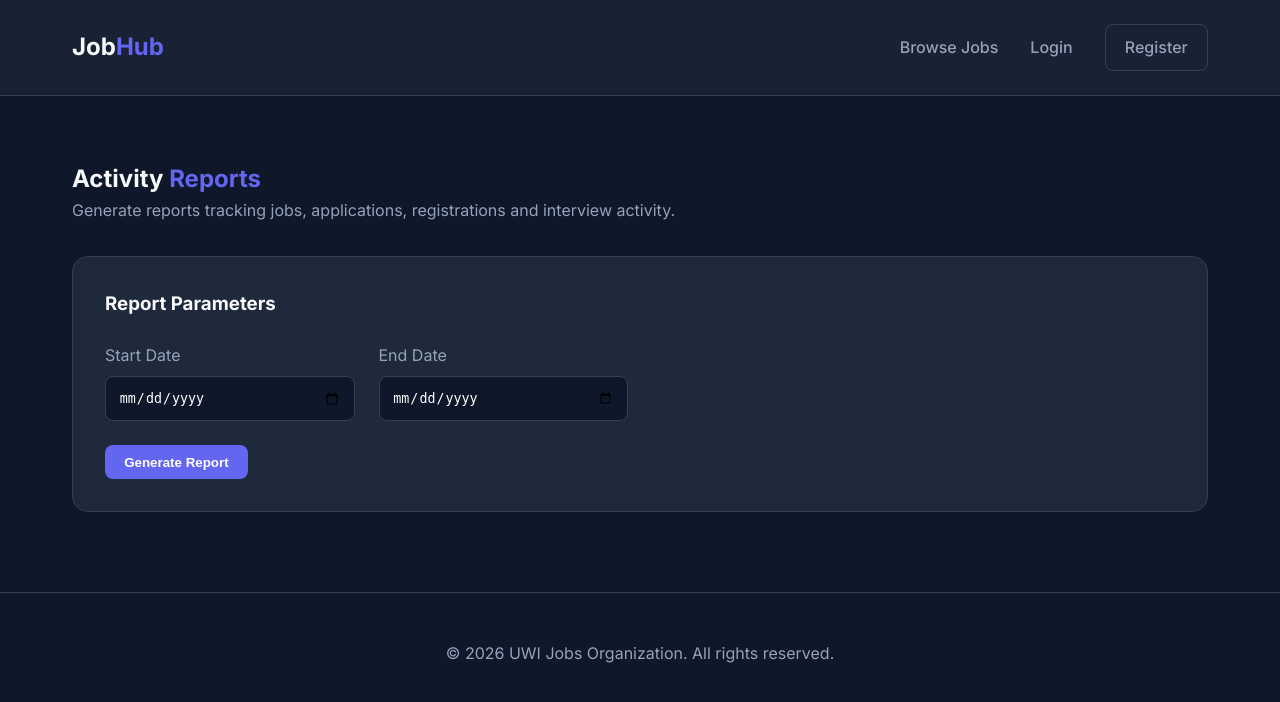
After one commit to renardopineuni-byte/JobsUWI, a Flask app: template templates/reports.html in a window 1280 px wide. The commit adds this page. Shown: the top 702 px of the page. Run offline with Flask 3, Linux system fonts and the light colour scheme; the template is opened without the code that fills it, so the values that code supplies are empty.

Commit message:
added reports

```diff
--- a/static/css/index.css
+++ b/static/css/index.css
@@ -225,3 +225,140 @@ body {
     gap: 1rem;
     margin-top: 1rem;
 }
+
+/* Reports */
+.report-section-title {
+    font-size: 1rem;
+    font-weight: 600;
+    color: var(--text-muted);
+    text-transform: uppercase;
+    letter-spacing: 0.05em;
+    margin-bottom: 1rem;
+    margin-top: 0.5rem;
+}
+.report-params {
+    background: var(--bg-card);
+    border: 1px solid var(--border);
+    border-radius: 16px;
+    padding: 2rem;
+    margin-top: 2rem;
+}
+
+.report-params-grid {
+    display: grid;
+    grid-template-columns: repeat(auto-fill, minmax(200px, 1fr));
+    gap: 1.5rem;
+    margin-bottom: 1.5rem;
+}
+
+.report-summary-grid {
+    display: grid;
+    grid-template-columns: repeat(auto-fill, minmax(200px, 1fr));
+    gap: 1.5rem;
+    margin-bottom: 2rem;
+}
+
+.report-summary-card {
+    background: var(--bg-card);
+    border: 1px solid var(--border);
+    border-radius: 12px;
+    padding: 1.5rem;
+}
+
+.report-summary-card .summary-label {
+    color: var(--text-muted);
+    font-size: 0.85rem;
+    margin-bottom: 0.5rem;
+}
+
+.report-summary-card .summary-value {
+    font-size: 2rem;
+    font-weight: 700;
+}
+
+.report-summary-card .summary-value.primary { color: var(--primary); }
+.report-summary-card .summary-value.accent  { color: var(--accent); }
+
+.report-breakdown-grid {
+    display: grid;
+    grid-template-columns: 1fr 1fr;
+    gap: 2rem;
+    margin-bottom: 2rem;
+}
+
+.report-breakdown-card {
+    background: var(--bg-card);
+    border: 1px solid var(--border);
+    border-radius: 16px;
+    padding: 2rem;
+}
+
+.report-breakdown-card h3 {
+    margin-bottom: 1.5rem;
+}
+
+.breakdown-row {
+    margin-bottom: 1rem;
+}
+
+.breakdown-row-header {
+    display: flex;
+    justify-content: space-between;
+    margin-bottom: 0.4rem;
+}
+
+.breakdown-row-header span:first-child {
+    color: var(--text-muted);
+    font-size: 0.9rem;
+}
+
+.breakdown-row-header span:last-child {
+    font-weight: 600;
+}
+
+.breakdown-track {
+    background: var(--bg-dark);
+    border-radius: 4px;
+    height: 6px;
+}
+
+.breakdown-fill {
+    height: 100%;
+    border-radius: 4px;
+}
+
+.breakdown-fill.primary { background: var(--primary); }
+.breakdown-fill.accent  { background: var(--accent); }
+
+.report-log-card {
+    background: var(--bg-card);
+    border: 1px solid var(--border);
+    border-radius: 16px;
+    padding: 2rem;
+}
+
+.report-log-card h3 {
+    margin-bottom: 1.5rem;
+}
+
+.report-table {
+    width: 100%;
+    border-collapse: collapse;
+    font-size: 0.9rem;
+}
+
+.report-table th {
+    text-align: left;
+    padding: 0.75rem;
+    color: var(--text-muted);
+    font-weight: 600;
+    border-bottom: 1px solid var(--border);
+}
+
+.report-table td {
+    padding: 0.75rem;
+    border-bottom: 1px solid var(--border);
+}
+
+.report-table td.muted { color: var(--text-muted); }
+.report-table td.accent { color: var(--accent); }
--- a/templates/base.html
+++ b/templates/base.html
@@ -26,6 +26,9 @@
                 {% endif %}
                 {% if current_user.role == 'employer' %}
                 <a href="/submit" class="btn btn-primary">Post a Job</a>
+                {% endif %}
+                {% if current_user.role == 'employee' %}
+                <a href="/reports">Reports</a>
                 {% endif %}
                 <a href="/logout">Logout ({{ current_user.username }})</a>
                 {% else %}
--- /dev/null
+++ b/templates/reports.html
@@ -0,0 +1,222 @@
+{% extends 'base.html' %}
+
+{% block content %}
+<div style="margin-top: 4rem;">
+    <h2>Activity <span style="color: var(--primary);">Reports</span></h2>
+    <p style="color: var(--text-muted);">Generate reports tracking jobs, applications, registrations and interview activity.</p>
+
+    <div class="report-params">
+        <h3 style="margin-bottom: 1.5rem;">Report Parameters</h3>
+        <form method="POST" action="/reports">
+            <div class="report-params-grid">
+                <div class="form-group" style="margin-bottom: 0;">
+                    <label for="start_date">Start Date</label>
+                    <input type="date" id="start_date" name="start_date"
+                           value="{{ start_date.strftime('%Y-%m-%d') if start_date else '' }}" required>
+                </div>
+                <div class="form-group" style="margin-bottom: 0;">
+                    <label for="end_date">End Date</label>
+                    <input type="date" id="end_date" name="end_date"
+                           value="{{ end_date.strftime('%Y-%m-%d') if end_date else '' }}" required>
+                </div>
+            </div>
+            <button type="submit" class="btn btn-primary">Generate Report</button>
+        </form>
+    </div>
+
+    {% if report %}
+    <div style="margin-top: 2.5rem;">
+        <p style="color: var(--text-muted); margin-bottom: 1.5rem;">
+            Report period: <strong>{{ report.start_date.strftime('%d %b %Y') }}</strong> to <strong>{{ report.end_date.strftime('%d %b %Y') }}</strong>
+        </p>
+
+        <!-- Jobs Section -->
+        <h3 class="report-section-title">Job Listings</h3>
+        <div class="report-summary-grid" style="grid-template-columns: repeat(4, minmax(0, 1fr));">
+            <div class="report-summary-card">
+                <p class="summary-label">Total Submitted</p>
+                <p class="summary-value primary">{{ report.total_jobs }}</p>
+            </div>
+            <div class="report-summary-card">
+                <p class="summary-label">Approved</p>
+                <p class="summary-value" style="color: var(--success);">{{ report.jobs_approved }}</p>
+            </div>
+            <div class="report-summary-card">
+                <p class="summary-label">Rejected</p>
+                <p class="summary-value" style="color: #ef4444;">{{ report.jobs_rejected }}</p>
+            </div>
+            <div class="report-summary-card">
+                <p class="summary-label">Pending Review</p>
+                <p class="summary-value" style="color: #eab308;">{{ report.jobs_pending }}</p>
+            </div>
+        </div>
+
+        {% if report.top_companies %}
+        <div class="report-breakdown-card" style="margin-bottom: 2rem;">
+            <h3>Top Employers by Submissions</h3>
+            {% set max_count = report.top_companies[0][1] %}
+            {% for company, count in report.top_companies %}
+            <div class="breakdown-row">
+                <div class="breakdown-row-header">
+                    <span>{{ company }}</span>
+                    <span>{{ count }}</span>
+                </div>
+                <div class="breakdown-track">
+                    <div class="breakdown-fill primary" style="width: {{ (count / max_count * 100) | int }}%;"></div>
+                </div>
+            </div>
+            {% endfor %}
+        </div>
+        {% endif %}
+
+        <!-- Applications Section -->
+        <h3 class="report-section-title">Applications</h3>
+        <div class="report-summary-grid" style="grid-template-columns: repeat(3, minmax(0, 1fr));">
+            <div class="report-summary-card">
+                <p class="summary-label">Total Applications</p>
+                <p class="summary-value primary">{{ report.total_applications }}</p>
+            </div>
+            <div class="report-summary-card">
+                <p class="summary-label">Avg. Applications per Job</p>
+                <p class="summary-value accent">{{ report.app_to_job_ratio }}</p>
+            </div>
+            <div class="report-summary-card">
+                <p class="summary-label">Unique Applicants</p>
+                <p class="summary-value primary">{{ report.applications | map(attribute='student_id') | list | unique | list | length }}</p>
+            </div>
+        </div>
+
+        {% if report.app_status_counts %}
+        <div class="report-breakdown-card" style="margin-bottom: 2rem;">
+            <h3>Applications by Status</h3>
+            {% set max_app = report.app_status_counts.values() | max %}
+            {% for status, count in report.app_status_counts.items() %}
+            <div class="breakdown-row">
+                <div class="breakdown-row-header">
+                    <span>
+                        <span class="status-badge status-{{ status | lower | replace(' ', '-') }}">{{ status }}</span>
+                    </span>
+                    <span>{{ count }}</span>
+                </div>
+                <div class="breakdown-track">
+                    <div class="breakdown-fill accent" style="width: {{ (count / max_app * 100) | int }}%;"></div>
+                </div>
+            </div>
+            {% endfor %}
+        </div>
+        {% endif %}
+
+        <!-- Registrations Section -->
+        <h3 class="report-section-title">Registrations</h3>
+        <div class="report-summary-grid" style="grid-template-columns: repeat(4, minmax(0, 1fr));">
+            <div class="report-summary-card">
+                <p class="summary-label">Total Users</p>
+                <p class="summary-value primary">{{ report.total_registrations }}</p>
+            </div>
+            <div class="report-summary-card">
+                <p class="summary-label">Students</p>
+                <p class="summary-value accent">{{ report.students }}</p>
+            </div>
+            <div class="report-summary-card">
+                <p class="summary-label">Employers</p>
+                <p class="summary-value" style="color: var(--success);">{{ report.employers }}</p>
+            </div>
+            <div class="report-summary-card">
+                <p class="summary-label">Placement Staff</p>
+                <p class="summary-value" style="color: #eab308;">{{ report.employees }}</p>
+            </div>
+        </div>
+
+        <div class="report-breakdown-grid" style="margin-bottom: 2rem;">
+            <div class="report-breakdown-card">
+                <h3>Employer Activity</h3>
+                <div class="breakdown-row">
+                    <div class="breakdown-row-header">
+                        <span>Active (posted at least one job)</span>
+                        <span>{{ report.active_employers }}</span>
+                    </div>
+                    <div class="breakdown-track">
+                        <div class="breakdown-fill primary" style="width: {{ (report.active_employers / report.employers * 100) | int if report.employers > 0 else 0 }}%;"></div>
+                    </div>
+                </div>
+                <div class="breakdown-row">
+                    <div class="breakdown-row-header">
+                        <span>Inactive (registered, no posts)</span>
+                        <span>{{ report.inactive_employers }}</span>
+                    </div>
+                    <div class="breakdown-track">
+                        <div class="breakdown-fill" style="background: #ef4444; width: {{ (report.inactive_employers / report.employers * 100) | int if report.employers > 0 else 0 }}%;"></div>
+                    </div>
+                </div>
+            </div>
+
+            <div class="report-breakdown-card">
+                <h3>Student GPA Overview</h3>
+                {% if report.avg_gpa %}
+                <div style="display: flex; align-items: baseline; gap: 0.5rem; margin-bottom: 0.5rem;">
+                    <span style="font-size: 2rem; font-weight: 700; color: var(--primary);">{{ report.avg_gpa }}</span>
+                    <span style="color: var(--text-muted);">/ 4.3 average</span>
+                </div>
+                <p style="color: var(--text-muted); font-size: 0.85rem;">Across all students with a recorded GPA.</p>
+                {% else %}
+                <p style="color: var(--text-muted);">No GPA data recorded yet.</p>
+                {% endif %}
+            </div>
+        </div>
+
+        <!-- Interviews Section -->
+        <h3 class="report-section-title">Mock Interviews</h3>
+        <div class="report-summary-grid" style="grid-template-columns: repeat(4, minmax(0, 1fr)); margin-bottom: 2rem;">
+            <div class="report-summary-card">
+                <p class="summary-label">Total Slots Created</p>
+                <p class="summary-value primary">{{ report.total_slots }}</p>
+            </div>
+            <div class="report-summary-card">
+                <p class="summary-label">Booked</p>
+                <p class="summary-value" style="color: var(--success);">{{ report.booked_slots }}</p>
+            </div>
+            <div class="report-summary-card">
+                <p class="summary-label">Available</p>
+                <p class="summary-value accent">{{ report.open_slots }}</p>
+            </div>
+            <div class="report-summary-card">
+                <p class="summary-label">Utilisation Rate</p>
+                <p class="summary-value" style="color: {% if report.utilisation >= 75 %}var(--success){% elif report.utilisation >= 40 %}#eab308{% else %}#ef4444{% endif %};">{{ report.utilisation }}%</p>
+            </div>
+        </div>
+
+        <!-- Applications Log -->
+        <div class="report-log-card">
+            <h3>Applications Log</h3>
+            {% if report.applications %}
+            <table class="report-table">
+                <thead>
+                    <tr>
+                        <th>Date</th>
+                        <th>Student</th>
+                        <th>Job Role</th>
+                        <th>Company</th>
+                        <th>Status</th>
+                    </tr>
+                </thead>
+                <tbody>
+                    {% for app in report.applications %}
+                    <tr>
+                        <td class="muted">{{ app.submitted_at.strftime('%d %b %Y') }}</td>
+                        <td>{{ app.student.username }}</td>
+                        <td>{{ app.job.role }}</td>
+                        <td class="accent">{{ app.job.company }}</td>
+                        <td><span class="status-badge status-{{ app.status | lower | replace(' ', '-') }}">{{ app.status }}</span></td>
+                    </tr>
+                    {% endfor %}
+                </tbody>
+            </table>
+            {% else %}
+            <p style="color: var(--text-muted); text-align: center; margin-top: 1rem;">No applications found for this period.</p>
+            {% endif %}
+        </div>
+
+    </div>
+    {% endif %}
+</div>
+{% endblock %}
```
Also changed, not shown: routes/presenter.py (+41 -0 lines), services/report_service.py (added, +94 -0 lines), instance/jobs.db, 2 other files.
